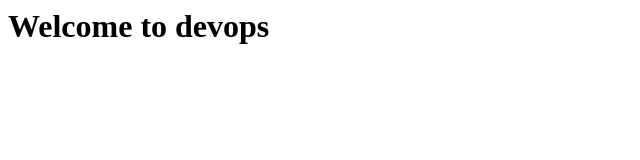
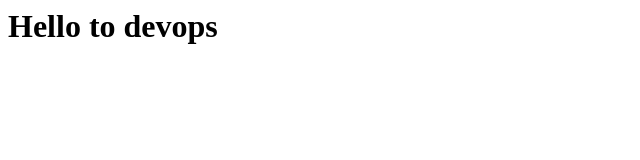
Before and after one commit to Wase123456/wase, a plain HTML site: page index.html in a window 1280 px wide. Shown: the whole page, without its empty margins (0-640 px from the left). Drawn offline with Linux system fonts and the light colour scheme.

Commit message:
Update index.html file

```diff
--- a/index.html
+++ b/index.html
@@ -1 +1 @@
-<h1>Welcome to devops </h1>
+<h1>Hello to devops </h1>
```
